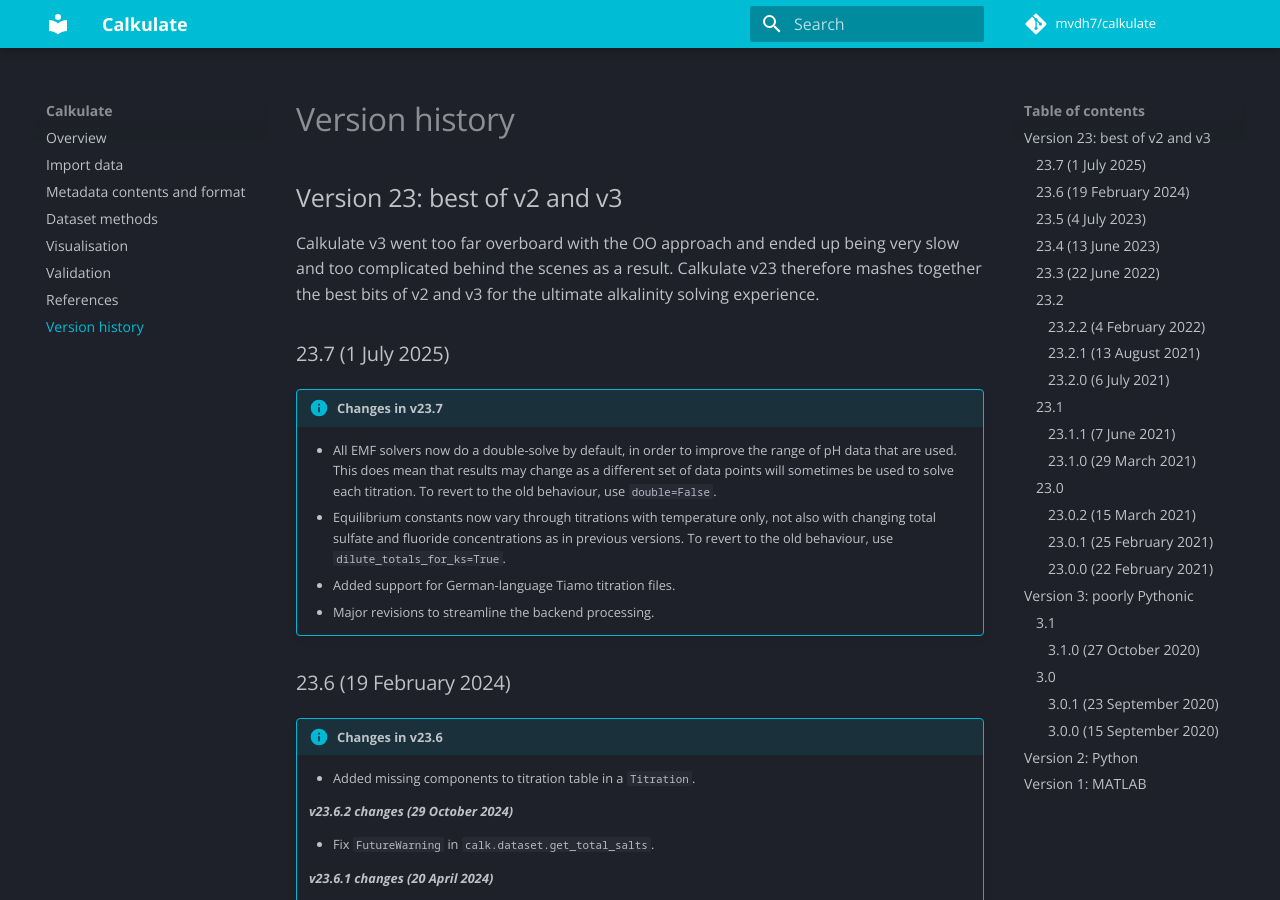
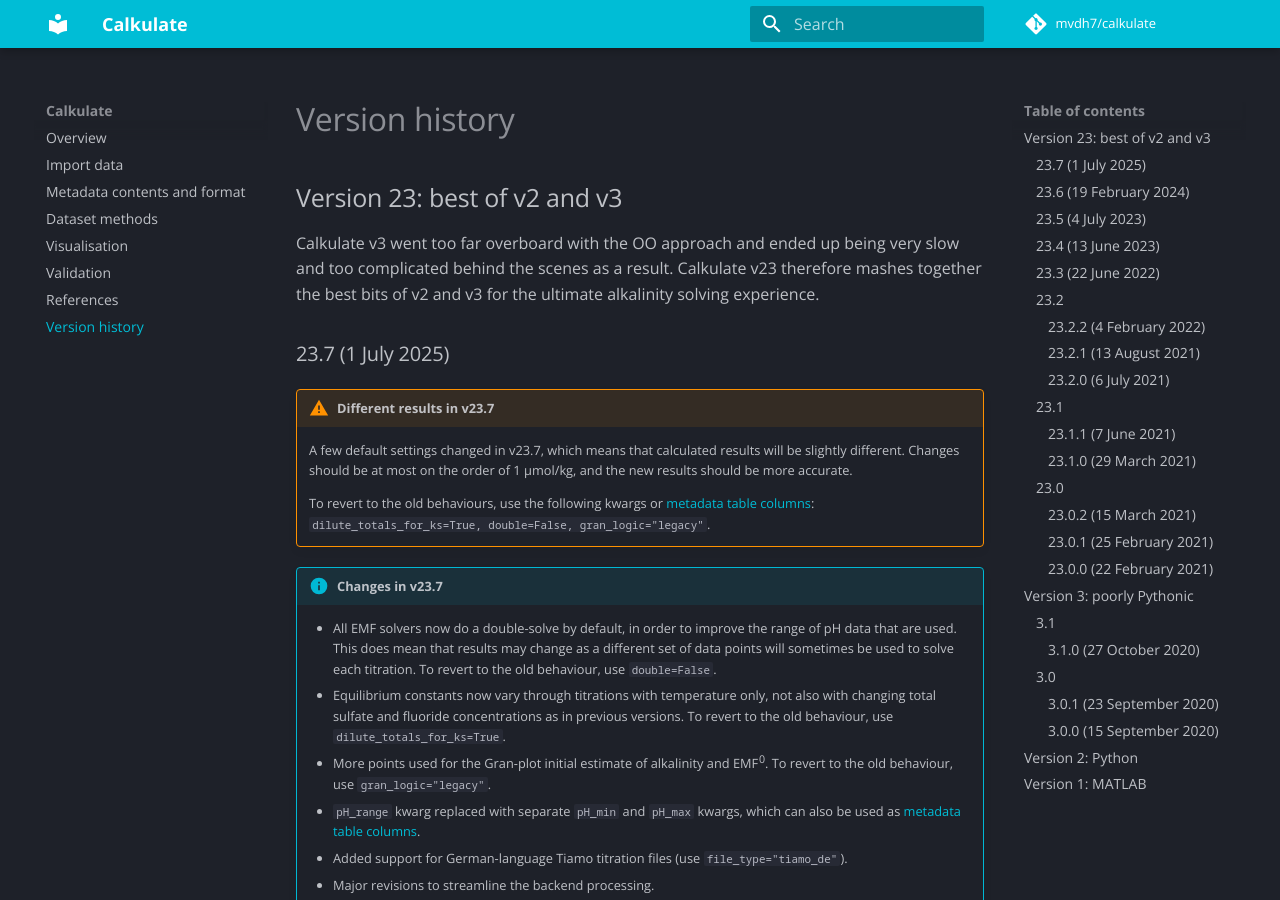
Before and after one commit to mvdh7/calkulate, an MkDocs documentation site: the page built from docs/versions.md, in a window 1280 px wide and 900 px high. Built offline with MkDocs 1.6.1 and Material for MkDocs 9.7.7, drawn with Linux system fonts in a browser that asks for light colours; comment, search, counter and statistics services are not loaded.

Commit message:
Add notes for v23.7

```diff
--- a/docs/versions.md
+++ b/docs/versions.md
@@ -8,11 +8,19 @@
 
 ### 23.7 (1 July 2025)
 
+!!! warning "Different results in v23.7"
+
+    A few default settings changed in v23.7, which means that calculated results will be slightly different.  Changes should be at most on the order of 1 µmol/kg, and the new results should be more accurate.
+
+    To revert to the old behaviours, use the following kwargs or [metadata table columns](metadata.md/#optional-columns): `dilute_totals_for_ks=True, double=False, gran_logic="legacy"`.
+
 !!! info "Changes in v23.7"
 
     * All EMF solvers now do a double-solve by default, in order to improve the range of pH data that are used.  This does mean that results may change as a different set of data points will sometimes be used to solve each titration.  To revert to the old behaviour, use `double=False`.
     * Equilibrium constants now vary through titrations with temperature only, not also with changing total sulfate and fluoride concentrations as in previous versions.  To revert to the old behaviour, use `dilute_totals_for_ks=True`.
-    * Added support for German-language Tiamo titration files.
+    * More points used for the Gran-plot initial estimate of alkalinity and EMF<sup>0</sup>.  To revert to the old behaviour, use `gran_logic="legacy"`.
+    * `pH_range` kwarg replaced with separate `pH_min` and `pH_max` kwargs, which can also be used as [metadata table columns](metadata.md/#optional-columns).
+    * Added support for German-language Tiamo titration files (use `file_type="tiamo_de"`).
     * Major revisions to streamline the backend processing.
 
 ### 23.6 (19 February 2024)
```
Also changed, not shown: docs/metadata.md (+6 -0 lines).
